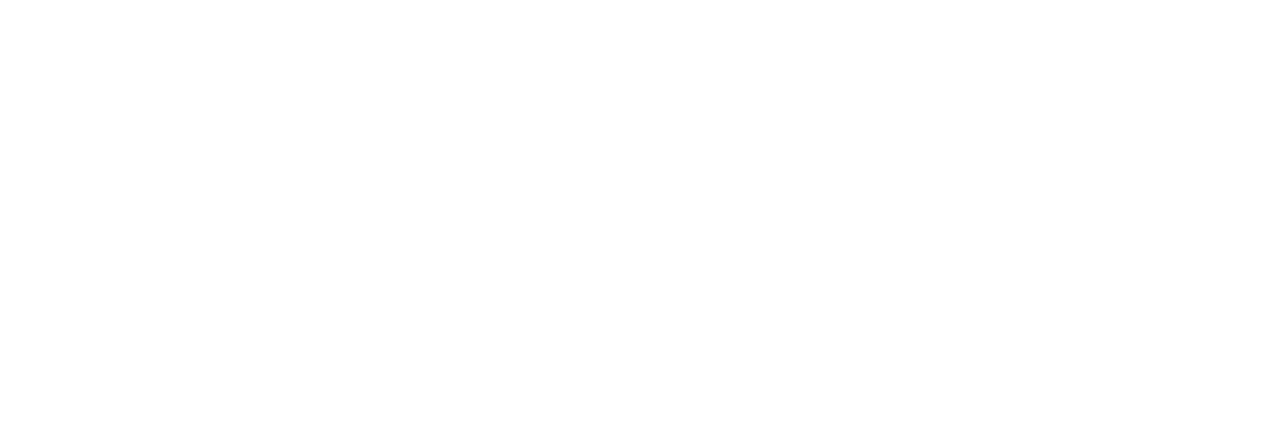
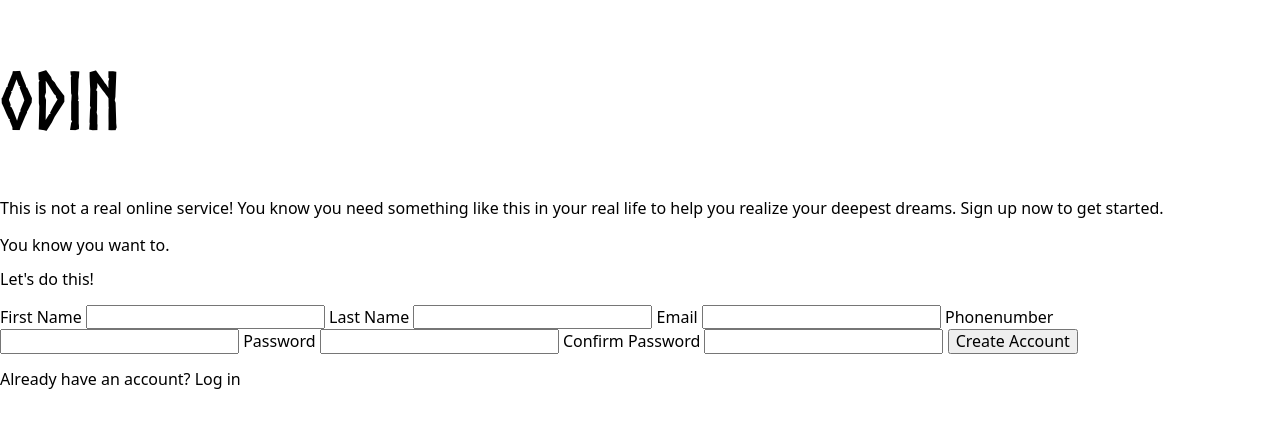
Before and after one commit to postprovincial/sign-up-form, a website: page index.html in a window 1280 px wide. Drawn offline with nearby package versions, Linux system fonts and the light colour scheme.

Commit message:
Font-face, modern-normalize

```diff
--- a/index.html
+++ b/index.html
@@ -4,9 +4,49 @@
     <meta charset="UTF-8">
     <meta name="viewport" content="width=device-width, initial-scale=1.0">
     <title>Sign-up Form</title>
+    <link rel="stylesheet" href="node_modules/modern-normalize/modern-normalize.css">
     <link rel = "stylesheet" type="text/css" href="styles/styles.css">
 </head>
 <body>
+    <div class="container">
+        <h1>ODIN</h1>
+        <p>
+            This is not a real online service!
+            You know you need something like this in your real life to help you realize your deepest dreams.
+            Sign up now to get started.
+            <br>
+            <br>
+            You know you want to.
+        </p>
+        <p>
+            Let's do this!
+        </p>
 
+        <form action="" method="get" class="sign-up-form">
+            <label for="first-name">First Name</label>
+            <input id="first-name" name="first-name" type="text"/>
+
+            <label for="last-name">Last Name</label>
+            <input id="last-name" name="last-name" type="text"/>
+
+            <label for="email">Email</label>
+            <input id="email" name="email" type="text">
+
+            <label for="phonenumber">Phonenumber</label>
+            <input type="tel" name="phonenumber" id="phonenumber">
+
+            <label for="password">Password</label>
+            <input type="password" name="password" id="password">
+
+            <label for="confirm-password">Confirm Password</label>
+            <input type="password" name="confirm-password" id="confirm-password">
+
+            <button type="submit">Create Account</button>
+        </form>
+
+        <p>
+            Already have an account? Log in
+        </p>
+    </div>
 </body>
 </html>
--- /dev/null
+++ b/package.json
@@ -0,0 +1,5 @@
+{
+  "dependencies": {
+    "modern-normalize": "^3.0.1"
+  }
+}
--- a/styles/styles.css
+++ b/styles/styles.css
@@ -0,0 +1,16 @@
+@font-face {
+    font-family: "Norse-Bold";
+    src: url(../Norse-Bold.otf) format("opentype");
+}
+
+h1{
+    font-family:'Norse-Bold';
+    font-size: 500%;
+}
+
+.container{
+    margin: 0;
+    padding: 0;
+ /*   display: flex;
+   flex-direction: row;*/
+}
```
Also changed, not shown: Norse-Bold.otf (added), 1 other file.
